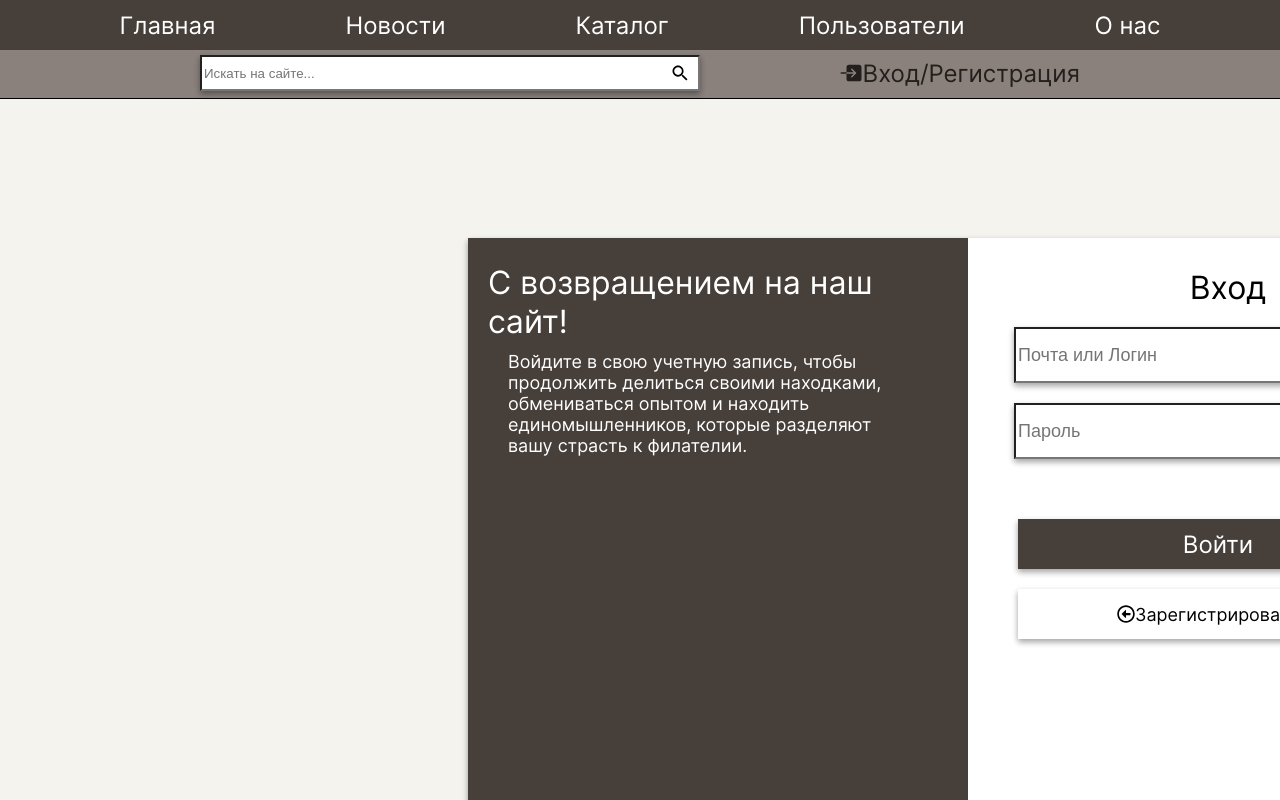
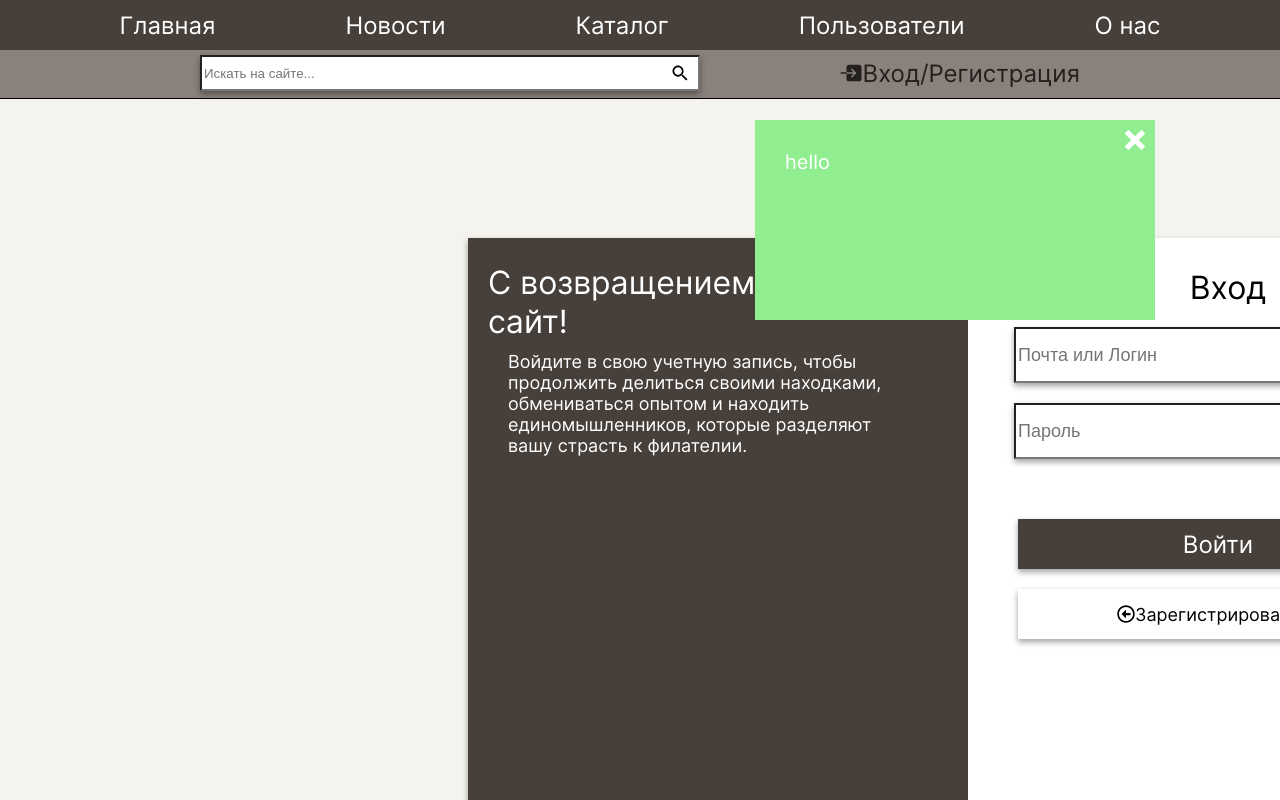
Before and after one commit to fridalif/collectioner_site, a Next.js app in the folder frontend/: page /login in a window 1280 px wide. Shown: the top 800 px of the page. Built offline with nearby package versions, Linux system fonts and the light colour scheme; no server answers.

Commit message:
created message box module

```diff
--- a/frontend/src/components/Body/Body.jsx
+++ b/frontend/src/components/Body/Body.jsx
@@ -9,12 +9,14 @@ import { Catalog } from '../Catalog/Catalog.jsx';
 import { Item } from '../Item/Item.jsx'
 import { Users } from '../Users/Users.jsx'
 import { AddItem } from '../AddItem/AddItem.jsx'
+import { MessageBoxGood, MessageBoxError } from '../MessageBox/MessageBox';
 
 export function Body({isLoggedIn, mode}){
 
     return(
         <div className={styles.body}>
             <SecondHeader isLoggedIn={isLoggedIn}/>
+            <MessageBoxGood message="hello" />
             { mode =='Home' &&
                 <div className={styles.bodyContent}>
                     <WelcomeMessage />
--- /dev/null
+++ b/frontend/src/components/MessageBox/MessageBox.jsx
@@ -0,0 +1,31 @@
+import styles from './MessageBox.module.css';
+import { ImCross } from "react-icons/im";
+import { useState } from 'react';
+
+export function MessageBoxGood({message}){
+    const [ display, setDisplay ] = useState(true);
+
+    return(
+        display &&
+        <div className={styles.messageBoxGood}>
+            <div className={styles.messageHeader}>
+                {message}
+            </div>
+            <ImCross className={styles.closeButton} onClick={() => setDisplay(false)}/>
+        </div>
+    )
+}
+
+
+export function MessageBoxError({message}){
+    const [ display, setDisplay ] = useState(true);
+    return(
+        display &&
+        <div className={styles.messageBoxError}>
+            <div className={styles.messageHeader}>
+                {message}
+            </div>
+            <ImCross className={styles.closeButton} onClick={() => setDisplay(false)}/>
+        </div>
+    )
+}
--- /dev/null
+++ b/frontend/src/components/MessageBox/MessageBox.module.css
@@ -0,0 +1,42 @@
+.messageBoxGood{
+    display: flex;
+    background-color: lightgreen;
+    color:white;
+    font-size:20px;
+    height: 200px;
+    width: 400px;
+    font-family: "Sofia-Sans";
+    position:fixed;
+    top:120px;
+    z-index: 1000;
+    left:755px;
+}
+
+.messageBoxError{
+    display: flex;
+    background-color: rgb(206, 67, 67);
+    color:white;
+    font-size:20px;
+    height: 200px;
+    width: 400px;
+    font-family: "Sofia-Sans";
+    position:fixed;
+    top:200px;
+    z-index: 1000;
+    left:755px;
+}
+
+.messageHeader{
+    margin: 30px 30px 30px 30px;
+}
+
+.closeButton{
+    height: 20px;
+    width: 20px;
+    position: absolute;
+    right: 10px;
+    top: 10px;
+    left: 370px;
+    bottom: 170px;
+    cursor: pointer;
+}
```
